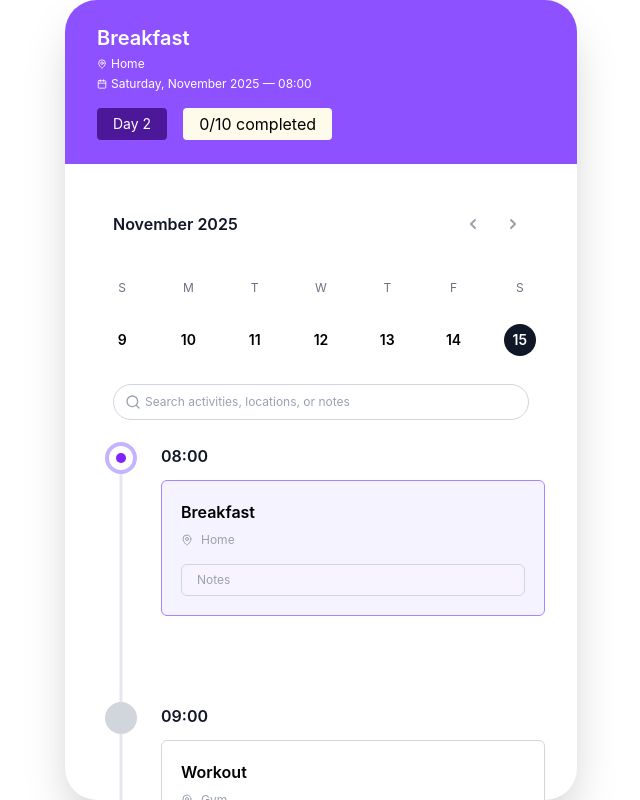
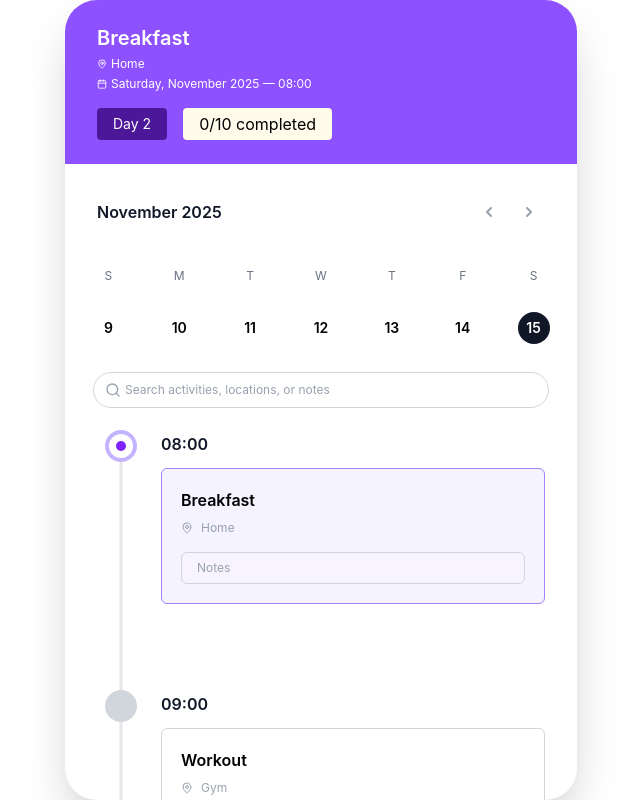
Before and after one commit to nwmnwd/Itenerary-Project, a React (Vite) app: page / in a window 1280 px wide. Shown: the whole page, without its empty margins (319-959 px from the left). Built offline with nearby package versions, Linux system fonts and the light colour scheme; a web font is replaced by a local one.

Commit message:
fixing margin and padding

```diff
--- a/src/components/Calendar.jsx
+++ b/src/components/Calendar.jsx
@@ -44,8 +44,8 @@ export default function Calendar({ selectedDay, onSelectDay }) {
     monthStart === monthEnd ? monthStart : `${monthStart} - ${monthEnd}`;
 
   return (
-    <div className="pt-8">
-      <div className="mx-auto max-w-4xl px-2">
+    <div className="pt-5">
+      <div className="mx-auto max-w-4xl">
         {/* Header */}
         <div className="flex items-center px-6">
           <h2 className="flex-auto font-semibold text-gray-900">
--- a/src/components/SchedulePage.jsx
+++ b/src/components/SchedulePage.jsx
@@ -66,7 +66,7 @@ export default function SchedulePage() {
           dayNumber={todayDayNumber}
         />
         <div className="bg-white">
-          <div className="mx-4 mt-4">
+          <div className="mx-2 mt-4">
             <Calendar selectedDay={selectedDay} onSelectDay={setSelectedDay} />
             <SearchBox />
           </div>
--- a/src/components/SearchBox.jsx
+++ b/src/components/SearchBox.jsx
@@ -2,7 +2,7 @@ import { Search } from "../assets/icons";
 function SearchBox() {
   return (
     <>
-      <div className="mx-8 mt-5">
+      <div className="mx-5 mt-5">
         <div className="flex items-center rounded-4xl bg-white pl-3 outline-1 -outline-offset-1 outline-gray-300 has-[input:focus-within]:outline-2 has-[input:focus-within]:-outline-offset-2 has-[input:focus-within]:outline-indigo-600">
           <Search className="h-4 w-4 text-gray-400" />
           <input
```
